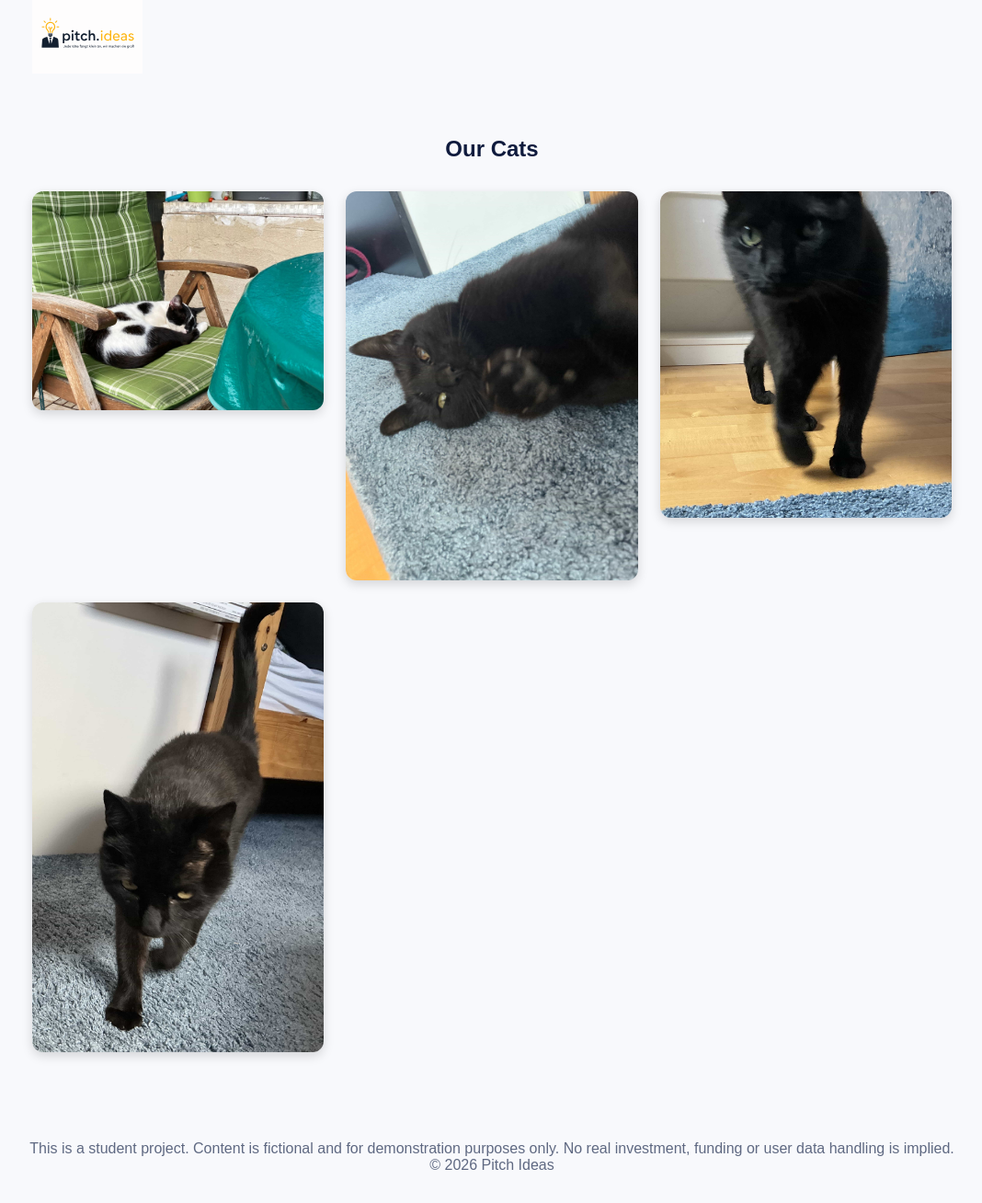
After one commit to I-had-a-bad-idea/pitch.ideas, a Python web app: template internal/views/templates/cats.html in a window 1280 px wide. The commit adds this page. Shown: the whole page at 92% size, without its empty margins (105-1173 px from the left). Run offline with Jinja, Linux system fonts and the light colour scheme; the template is opened without the code that fills it, so the values that code supplies are empty.

Commit message:
Make page for all cats and link it from index

```diff
--- a/internal/assets/static/css/style.css
+++ b/internal/assets/static/css/style.css
@@ -492,3 +492,27 @@ footer{
     padding:2rem;
     color:var(--text);
 }
+
+
+.cats {
+    padding: 4rem 0;
+}
+
+.cats h1 {
+    text-align: center;
+    margin-bottom: 2rem;
+}
+
+.gallery {
+    display: grid;
+    grid-template-columns: repeat(auto-fit, minmax(280px, 1fr));
+    gap: 1.5rem;
+}
+
+.gallery img {
+    width: 100%;
+    display: block;
+    border-radius: 12px;
+    object-fit: cover;
+    box-shadow: 0 4px 12px rgba(0,0,0,0.15);
+}
--- /dev/null
+++ b/internal/views/templates/cats.html
@@ -0,0 +1,55 @@
+<!DOCTYPE html>
+<html lang="en">
+<head>
+    <meta charset="UTF-8">
+    <meta name="viewport" content="width=device-width, initial-scale=1.0">
+
+    <title>Cats | pitch.ideas</title>
+
+    <link rel="stylesheet" href="/static/css/style.css">
+
+    <!-- Generated using https://realfavicongenerator.net/ -->
+    <link rel="icon" type="image/png" href="/static/images/favicon/favicon-96x96.png" sizes="96x96">
+    <link rel="icon" type="image/svg+xml" href="/static/images/favicon/favicon.svg">
+    <link rel="shortcut icon" href="/static/images/favicon/favicon.ico">
+    <link rel="apple-touch-icon" sizes="180x180" href="/static/images/favicon/apple-touch-icon.png">
+    <meta name="apple-mobile-web-app-title" content="Our Cats">
+    <link rel="manifest" href="/static/images/favicon/site.webmanifest">
+</head>
+<body>
+
+<nav class="navbar">
+    <div class="container">
+        <div class="nav-left">
+            <a href="/">
+                <img src="/static/images/logo.svg" alt="Logo" class="logo">
+            </a>
+        </div>
+    </div>
+</nav>
+
+<section class="cats">
+    <div class="container">
+        <h1>Our Cats</h1>
+
+        <div class="gallery">
+            <img src="/static/images/cats/Herr-Katzer/Lying-on-chair.jpeg">
+            <img src="/static/images/cats/Coco/Lying-on-ground.jpg">
+            <img src="/static/images/cats/Coco/Walking-from-door.jpg">
+            <img src="/static/images/cats/Coco/Walking-on-carpet.jpg">
+            <!-- Add more images here -->
+        </div>
+    </div>
+</section>
+
+<footer>
+    <div class="disclaimer">
+        This is a student project. Content is fictional and for demonstration purposes only.
+        No real investment, funding or user data handling is implied.
+    </div>
+    © 2026 Pitch Ideas
+</footer>
+
+
+</body>
+</html>
--- a/internal/views/templates/index.html
+++ b/internal/views/templates/index.html
@@ -29,6 +29,7 @@
         <div class="nav-center">
             <a href="/about" class="nav-bar-link">About</a>
             <a href="/tos" class="nav-bar-link">ToS</a>
+            <a href="/cats" class="nav-bar-link">Cats</a>
         </div>
         <div class="nav-right">
 
```
Also changed, not shown: internal/assets/static/images/cats/Herr-Katzer/Lying-on-chair.jpeg (renamed from internal/assets/static/images/cats/Herr Katze/Lying-on-chair.jpeg), 2 other files.
